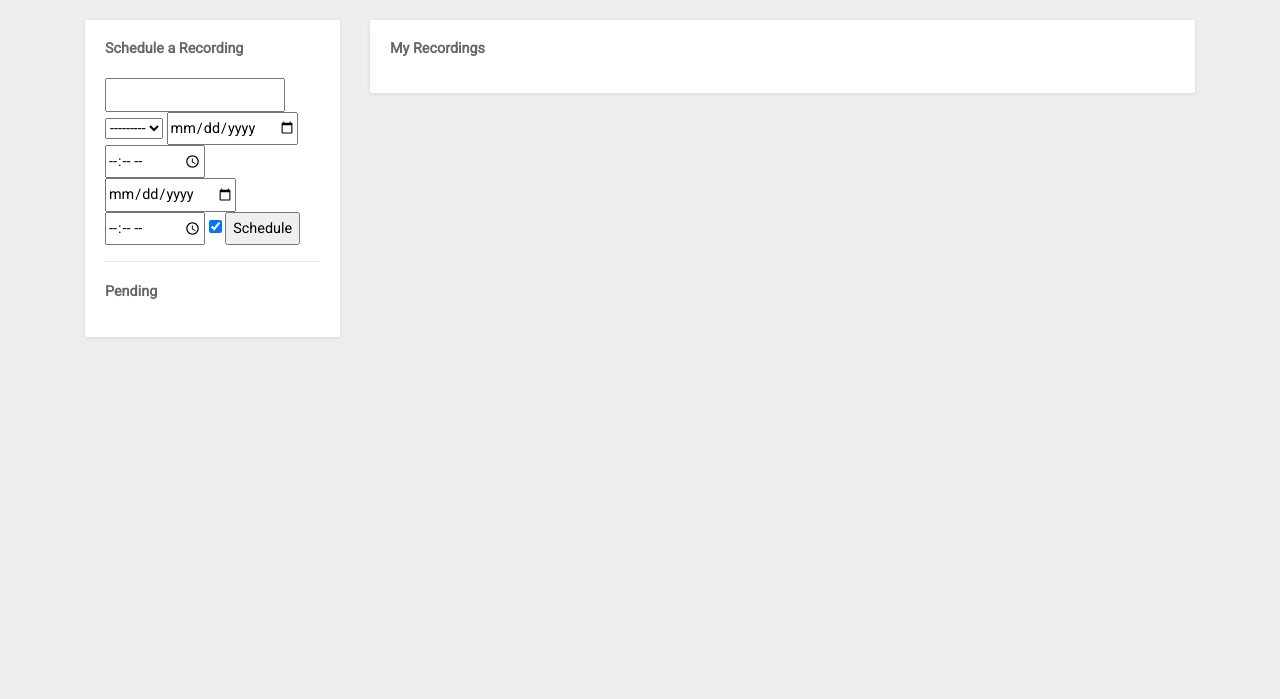
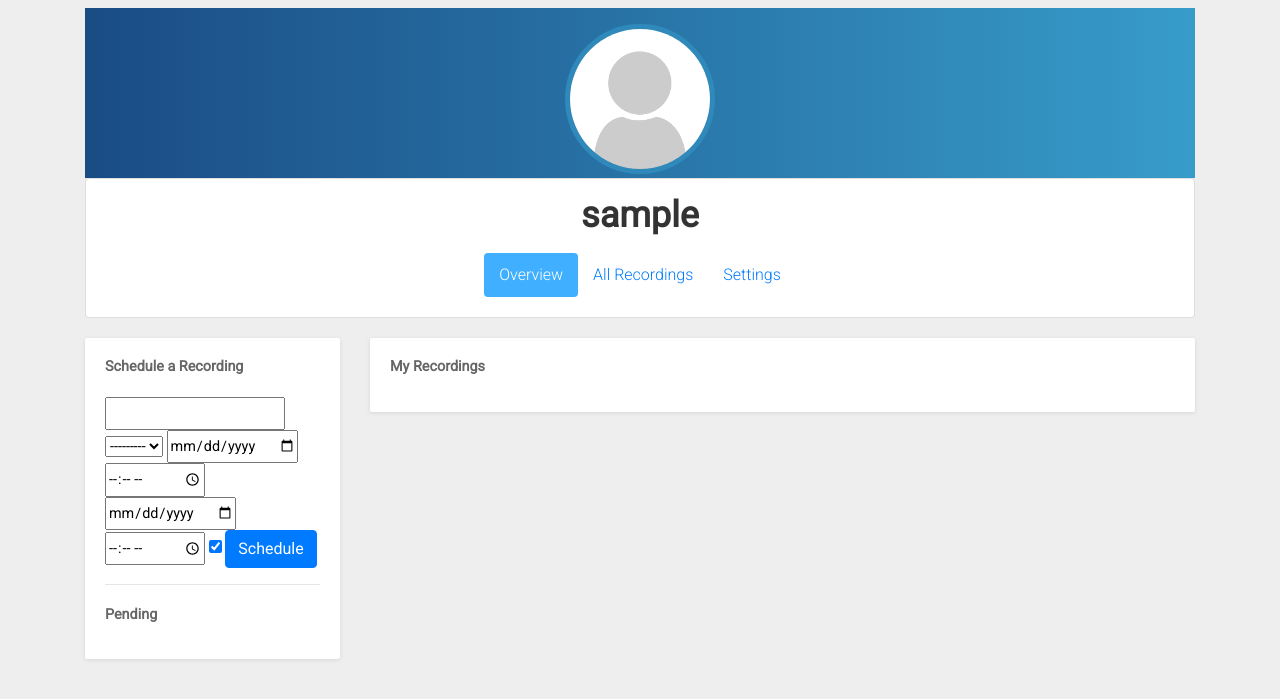
Before and after one commit to lps116/radio_recording_app, a Django app: a page that uses templates/base.html in a window 1280 px wide. Shown: the part 56-755 px from the top of the page. Run offline with Django 3.2, Linux system fonts and the light colour scheme; the visitor is signed in with stand-in values (Sample User, id 1); data comes from the database, SQL or seed files in the repository; data that the repository does not hold is empty; some libraries are stand-ins or nearby versions.

Commit message:
profile cover/nav added

```diff
--- a/account/templates/account/profile.html
+++ b/account/templates/account/profile.html
@@ -2,8 +2,34 @@
 {% load static %}
 
 {% block content %}
+
+<!-- https://www.bootdey.com/snippets/view/bs4-social-about -->
+<section class="mt-2">
+<div class="container">
+    <div class="img" style=" background-image:linear-gradient(to right, #1A4C84, #379CCA);
+    height: 170px;background-size: cover;"></div>
+    <div class="card social-prof">
+        <div class="card-body">
+            <div class="wrapper">
+                <img src="{% static 'images/profile_picture.png' %}" alt="" class="user-profile">
+                <h3>{{user.username}}</h3>
+                <p></p>
+            </div>
+            <div class="row ">
+                <div class="col-lg-12">
+                    <ul class=" nav nav-tabs justify-content-center s-nav">
+                        <li><a class="active" href="#">Overview</a></li>
+                        <li><a href="#">All Recordings</a></li>
+                        <li><a href="#">Settings</a></li>
+                    </ul>
+                </div>
+            </div>
+        </div>
+    </div>
+  </div>
+</section>
+
 <!-- https://www.bootdey.com/snippets/view/support-tickets#html -->
-<div class="padding"></div>
 <div class="container">
 <section class="content">
   <div class="row">
@@ -32,7 +58,7 @@
               {{form.end_date}}
               {{form.end_time}}
               {{form.public}}
-              <input type="Submit" value="Schedule">
+              <input type="Submit" class="btn btn-primary" value="Schedule">
             </form>
           <hr>
           {% endif %}
--- a/static/css/base.css
+++ b/static/css/base.css
@@ -129,3 +129,86 @@ body {
   margin: 0px;
 }
 /*https://www.bootdey.com/snippets/view/support-tickets#html*/
+
+/*PROFILE NAVIGATION SECTION*/
+/*https://www.bootdey.com/snippets/view/bs4-social-about*/
+.card-one {
+    position: relative;
+    width: 300px;
+    background: #fff;
+    box-shadow: 0 10px 7px -5px rgba(0, 0, 0, 0.4);
+}
+
+.card {
+  margin-bottom: 20px;
+}
+
+.social-profile .user-profile {
+    position: absolute;
+    width: 150px;
+    height: 150px;
+    border-radius: 50%;
+}
+
+.social-nav {
+    position: absolute;
+    bottom: 0;
+}
+
+.social-prof {
+    color: #333;
+    text-align: center;
+}
+
+.social-prof .wrapper {
+    width: 70%;
+    margin: auto;
+    margin-top: -175px;
+}
+
+.social-prof img {
+    width: 150px;
+    height: 150px;
+    border-radius: 50%;
+    margin-bottom: 20px;
+    border: 5px solid #2F89BA;
+}
+
+.social-prof h3 {
+    font-size: 36px;
+    font-weight: 700;
+    margin-bottom: 0;
+}
+
+.social-prof p {
+    font-size: 18px;
+}
+
+.social-prof .nav-tabs {
+    border: none;
+}
+
+.card .nav>li {
+    position: relative;
+    display: block;
+}
+
+.card .nav>li>a {
+    position: relative;
+    display: block;
+    padding: 10px 15px;
+    font-weight: 300;
+    border-radius: 4px;
+}
+
+.card .nav>li>a:focus,
+.card .nav>li>a:hover {
+    text-decoration: none;
+    background-color: #eee;
+}
+
+.card .s-nav>li>a.active {
+    text-decoration: none;
+    background-color: #3afe;
+    color: #fff;
+}
--- a/templates/base.html
+++ b/templates/base.html
@@ -12,6 +12,7 @@
   <link rel="stylesheet" href='{% static "css/base.css" %}'>
   <link href="https://fonts.googleapis.com/css2?family=Roboto:wght@300;400&display=swap" rel="stylesheet">
   <link href="https://maxcdn.bootstrapcdn.com/font-awesome/4.3.0/css/font-awesome.min.css" rel="stylesheet">
+  <link href="https://cdnjs.cloudflare.com/ajax/libs/font-awesome/5.11.2/css/all.min.css" rel="stylesheet">
 </head>
 
 <body>
```
Also changed, not shown: static/images/profile_picture.png (added).
